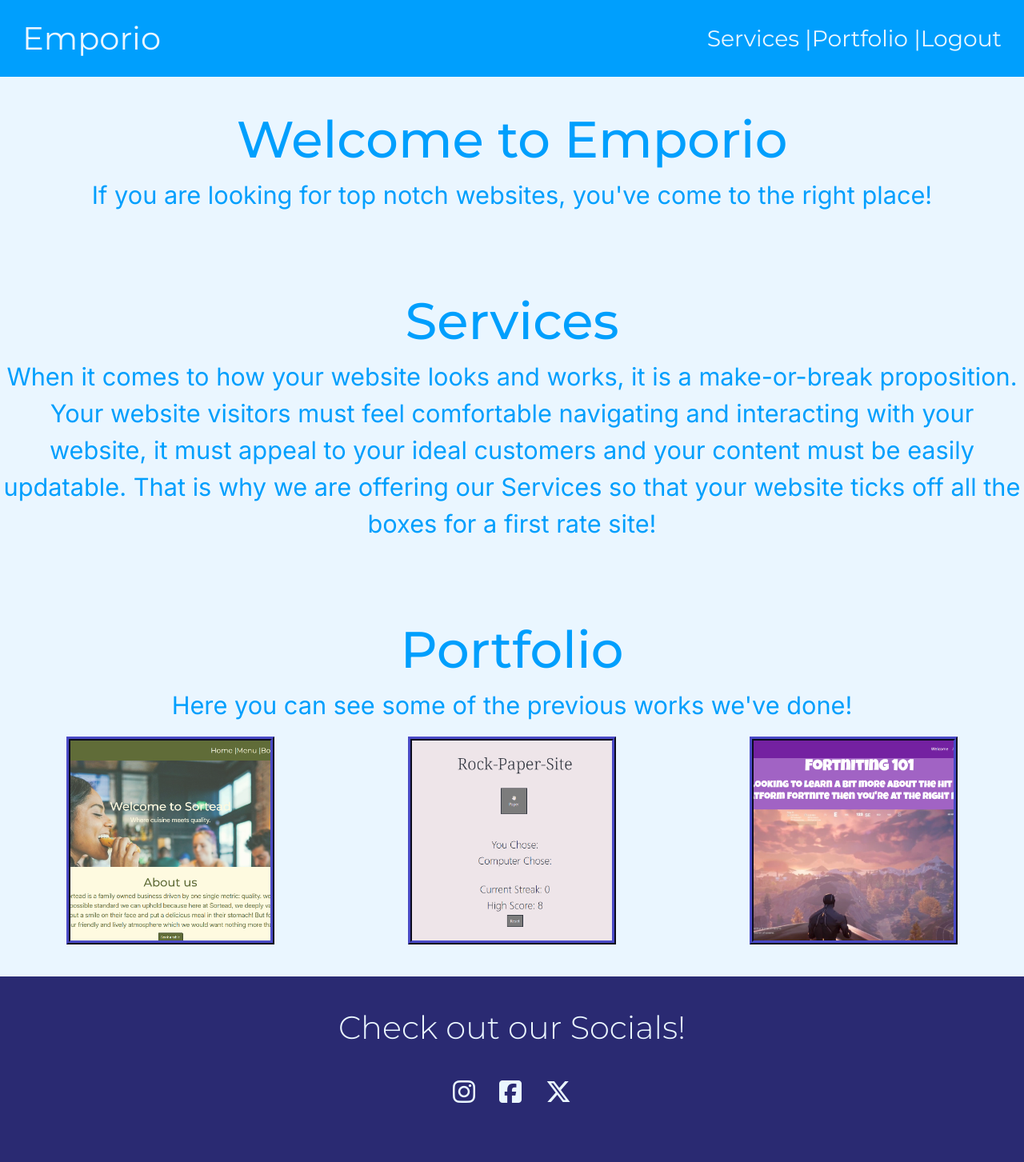
After one commit to Blumbloe/Emporio, a Django app: page / in a window 1280 px wide. The commit adds this page. Shown: the whole page at 80% size. Run offline with Django 4.2, Linux system fonts and the light colour scheme; the visitor is signed in with stand-in values (Sample User, id 1); some libraries are stand-ins or nearby versions.

Commit message:
Add home.html and Add styling

```diff
--- a/emporio_project/settings.py
+++ b/emporio_project/settings.py
@@ -9,7 +9,7 @@ https://docs.djangoproject.com/en/4.2/topics/settings/
 For the full list of settings and their values, see
 https://docs.djangoproject.com/en/4.2/ref/settings/
 """
-
+import os
 from pathlib import Path
 
 # Build paths inside the project like this: BASE_DIR / 'subdir'.
@@ -54,7 +54,7 @@ ROOT_URLCONF = 'emporio_project.urls'
 TEMPLATES = [
     {
         'BACKEND': 'django.template.backends.django.DjangoTemplates',
-        'DIRS': [],
+        'DIRS': ['emporio_project/templates'],
         'APP_DIRS': True,
         'OPTIONS': {
             'context_processors': [
--- /dev/null
+++ b/emporio_project/static/css/style.css
@@ -0,0 +1,181 @@
+@import url('https://fonts.googleapis.com/css2?family=Inter:ital,opsz,wght@0,14..32,100..900;1,14..32,100..900&family=Montserrat:ital,wght@0,100..900;1,100..900&display=swap');
+
+:root{
+     --primary-font: "Inter", sans-serif;
+     --secondary-font: "Montserrat", cursive;
+     --Blue: #009FFD;
+     --Navy: #2A2A72;
+     --White: #EAF6FF;
+     --Orange: #FFA400;
+     --Black: #232528;
+}
+
+* {
+    margin: 0;
+    padding: 0;
+    box-sizing: border-box;
+}
+
+body {
+    min-height: 100vh;
+    display: flex;
+    font-size: 2rem;
+    background-color: var(--White);
+    color: var(--Blue);
+    flex-flow: column;
+}
+
+.section {
+padding-top: 40px;
+padding-bottom: 40px;
+}
+
+nav {
+    padding: 1rem;
+    background-color: var(--Blue);
+    font-family: var(--secondary-font);
+    color: var(--White);
+    align-items: center;
+    clear: both;
+    line-height: 2;
+}
+
+.navbar-toggler:focus {
+    box-shadow: none;
+}
+
+nav  a, nav i {
+  color: var(--White);
+}
+
+nav a:hover, .logout-button:hover {
+    opacity: .85;
+    color: var(--White);
+}
+
+a:hover {
+    opacity: .85;
+    color: var(--Black);
+}
+
+a {
+    text-decoration: none;
+    color: var(--Black);
+}
+
+p {
+    font-size: 2.4vw;
+    font-family: var(--primary-font);
+}
+
+
+main {
+    flex-grow: 1;
+    display: grid;
+    place-content: center;
+}
+
+main > h2 {
+    margin-top: 20px;
+}
+
+h1, h2, p {
+    text-align: center;
+}
+
+h1, h2 {
+    font-family:  var(--secondary-font);
+    font-size: 5vw;
+}
+
+/* Portfolio section */
+.image-container {
+    width: fit-content;
+    border: 5px, ridge ,var(--Navy);
+    flex-direction: row;
+    float:left;
+}
+
+#portfolio-imgs {
+    display: flex;
+    justify-content:space-around;
+}
+
+img {
+    width: 250px;
+    height: 250px;
+    object-fit: cover;
+}
+ul {
+    list-style-type: none;
+    flex-direction: row;
+}
+
+
+.overlay:hover {
+    filter: brightness(80%);
+}
+
+/* Buttons */
+
+.logout-button {
+    background: none;
+	color: inherit;
+	border: none;
+	padding: 0;
+	font: inherit;
+	cursor: pointer;
+	outline: inherit;
+}
+
+.custom-button-outline {
+  border: 2px solid var(--Navy);
+  background-color: var(--Blue);
+  color: var(--White);
+}
+.custom-button-outline:hover{
+    color: var(--White);
+    background-color: var(--Navy);
+}
+
+.btn > a {
+    color: var(--White);
+}
+
+/* Contact form section */
+#contact-form {
+    margin-top: 30px;
+    margin-bottom: 30px;
+}
+
+/* Footer / socials */
+#contact {
+    background-color: var(--Navy);
+    color: var(--White);
+}
+
+#contact h2{
+font-family: var(--secondary-font);
+}
+#contact .social-links i{
+    color: var(--White);
+    font-size: 2rem;
+   margin-right: 15px;
+   margin-left: 15px;
+}
+
+#contact .social-links i:hover{
+    color: var(--amethyst);
+    -webkit-transition: color 0.3s ease-in-out;
+    -o-transition: color 0.3s ease-in-out;
+    transition: color 0.3s ease-in-out;
+}
+#contact .social-links i span {
+    font-size: 1rem;
+    margin-right: 15px;
+    font-family: var(--primary-font);
+}
+
+ul > li, li > form > button {
+    font-size: 2.2vw;
+}
--- /dev/null
+++ b/emporio_project/templates/home.html
@@ -0,0 +1,52 @@
+{% extends 'layout.html'%}
+
+{% load static %}
+
+{% block title%}
+    Home
+{% endblock %}
+
+{% block content %}
+<section class="section">
+<div class="d-flex align-items-center justify-content-center">
+    <div>
+        <h1>Welcome to Emporio</h1>
+        <p>If you are looking for top notch websites, you've come to the right place!</p>
+    </div>
+</div>
+</section>
+<section class="section">
+<div>
+    <h2>Services</h2>
+    <p>When it comes to how your website looks and works, it is a make-or-break proposition.
+       Your website visitors must feel comfortable navigating and interacting with your website, it must appeal
+       to your ideal customers and your content must be easily updatable. That is why we are offering our Services
+       so that your website ticks off all the boxes for a first rate site!
+    </p>
+</div>
+</section>
+<section class="section">
+<div>
+    <h2>
+        Portfolio
+    </h2>
+    <p>Here you can see some of the previous works we've done!</p>
+</div>
+<div id="portfolio-imgs">
+    <div class="d-flex image-container overlay">
+       <a href="https://sortead-7559c99c8714.herokuapp.com/"> <img src="{% static 'images/portfolio-sortead-thumbnail.png' %}"
+        alt="Thumbnail for Sortead site"> </a>
+    </div>
+    <div class="d-flex image-container overlay">
+       <a href="https://blumbloe.github.io/rock-paper-site/">  <img src="{% static 'images/portfolio-rock-paper-thumbnail.png' %}"
+         alt="Thumbnail for Rock paper site"> </a>
+    </div>
+    <div class="d-flex image-container overlay">
+       <a href="https://blumbloe.github.io/fortniting-101/">  <img src="{% static 'images/portfolio-fortniting-thumbnail.png' %}"
+         alt="Thumbnail for Fortniting-101 site"> </a>
+    </div>
+</div>
+</ul>
+</section>
+
+{% endblock %}
--- a/emporio_project/templates/layout.html
+++ b/emporio_project/templates/layout.html
@@ -19,7 +19,7 @@
 <body>
     <nav class="navbar navbar-expand-lg">
       <div class="container-fluid">
-            <a href="/" class="fs-1" >Sortead</a>
+            <a href="/" class="fs-1" >Emporio</a>
           <button class="navbar-toggler border-0" type="button" data-bs-toggle="collapse" data-bs-target="#navbarNav" aria-controls="navbarNav" aria-expanded="false" aria-label="Toggle navigation">
             <span class="navbar-toggler-icon">
               <i class="bi bi-list"></i>
@@ -37,8 +37,8 @@
               </form>
             </li>
             {% else %}
-            <li class=""><a href="{% url 'users:register' %}" aria-label='User Registration'>Sign Up</a> |</li>
-            <li class=""><a href="{% url 'users:login' %}" aria-label='User Login'>Login</a> |</li>
+            <li class=""><a href="" aria-label='User Registration'>Sign Up</a> |</li>
+            <li class=""><a href="" aria-label='User Login'>Login</a> |</li>
             {% endif %}
           </ul>
         </div>
--- a/emporio_project/urls.py
+++ b/emporio_project/urls.py
@@ -16,7 +16,9 @@ Including another URLconf
 """
 from django.contrib import admin
 from django.urls import path
+from . import views
 
 urlpatterns = [
     path('admin/', admin.site.urls),
+    path('', views.homepage),
 ]
--- /dev/null
+++ b/emporio_project/views.py
@@ -0,0 +1,5 @@
+from django.shortcuts import render
+
+
+def homepage(request):
+    return render(request, 'home.html')
```
Also changed, not shown: README.md, emporio_project/static/images/portfolio-fortniting-thumbnail.png (added), emporio_project/static/images/portfolio-rock-paper-thumbnail.png (added), emporio_project/static/images/portfolio-sortead-thumbnail.png (added).
